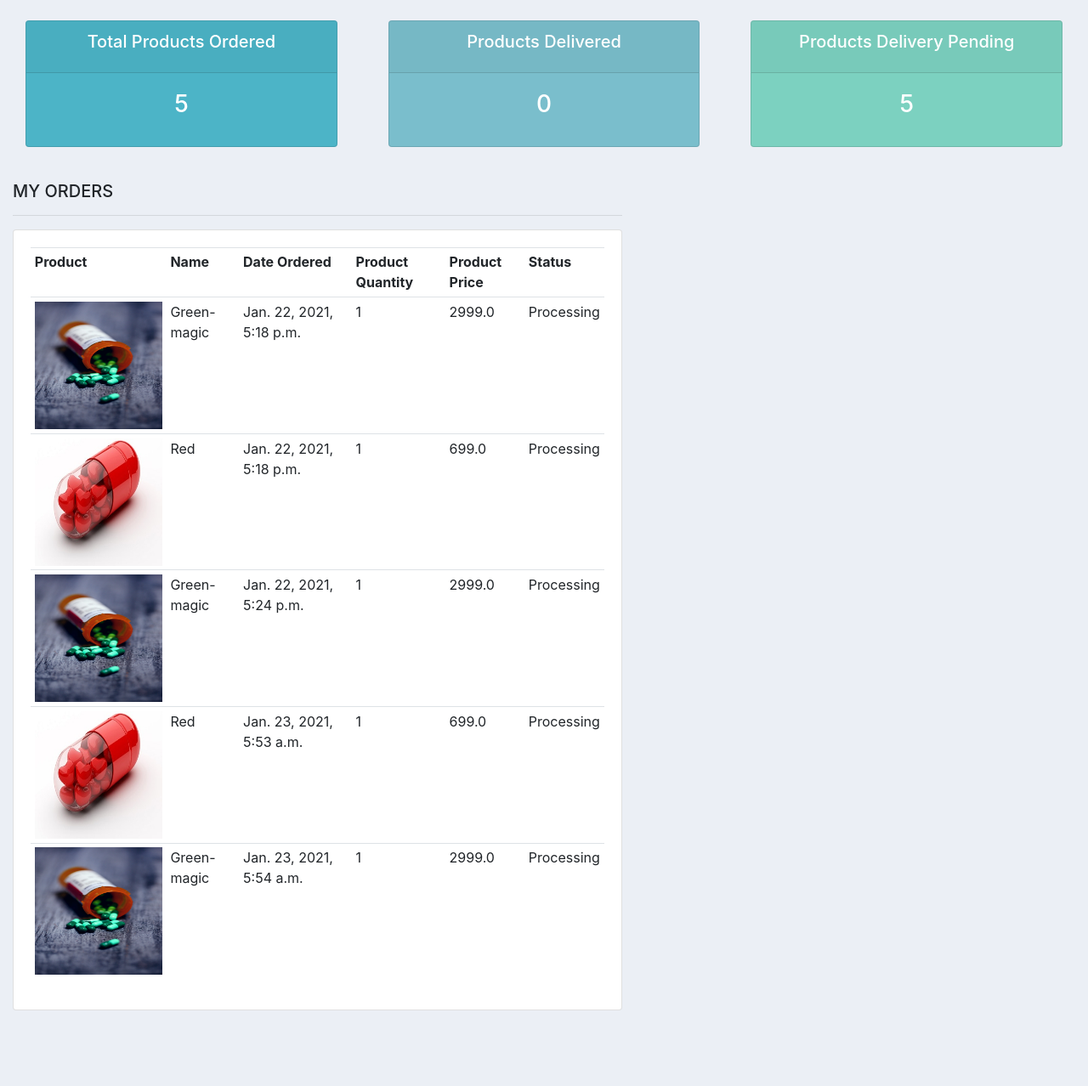
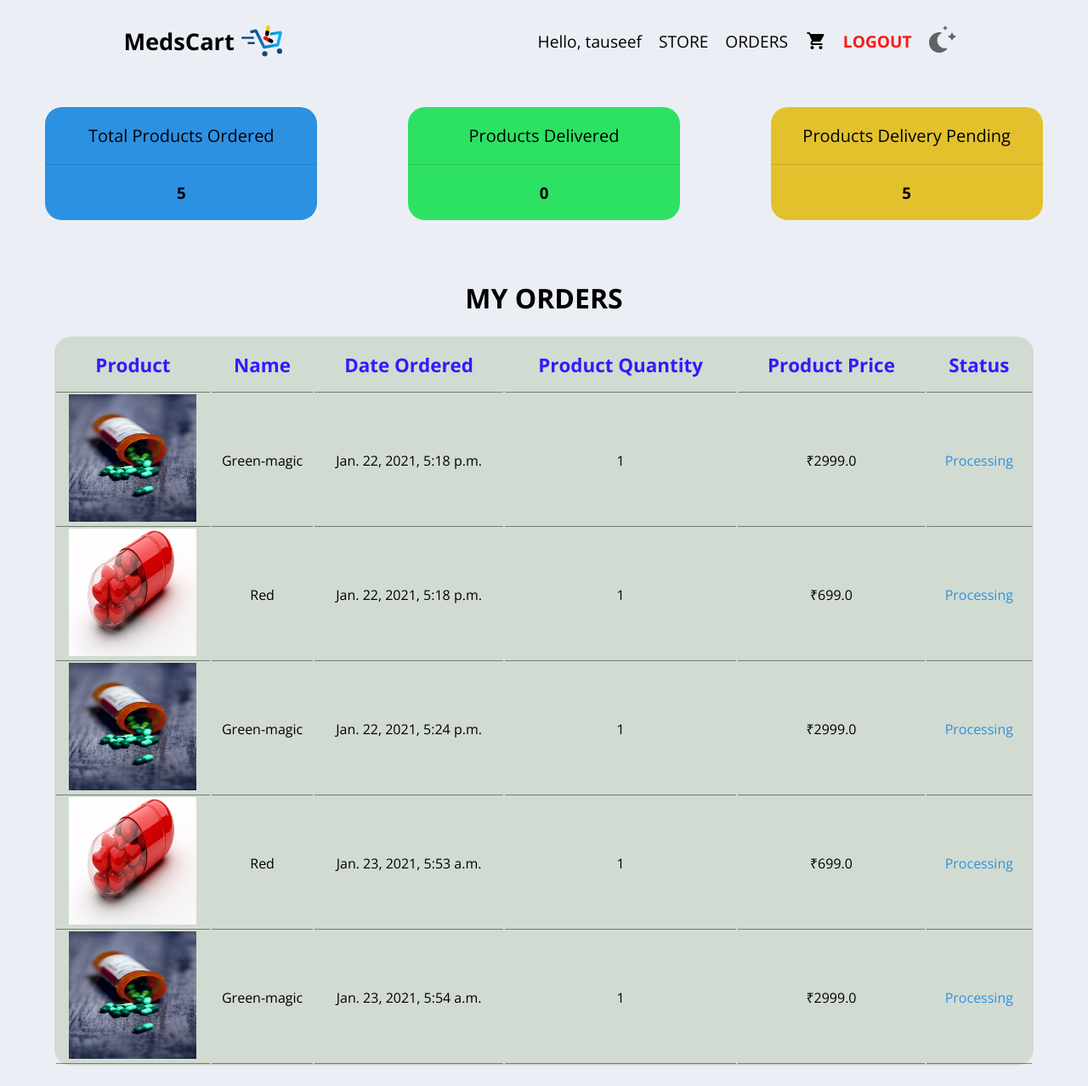
Before and after one commit to Tauseef117/MedsCart-Pharmacy-Website, a Django app: page /my_orders/ in a window 1280 px wide. Shown: the whole page at 85% size. Before the commit the page ends 1189 px from the top, so only its background shows below. Run offline with Django 3.2, Linux system fonts and the light colour scheme; a user stored in the database is signed in; data comes from the database, SQL or seed files in the repository; both versions use the stored data as it was after the commit; some libraries are stand-ins or nearby versions.

Commit message:
orders_css

```diff
--- /dev/null
+++ b/static/css/orders.css
@@ -0,0 +1,332 @@
+@import url("https://fonts.googleapis.com/css2?family=Open+Sans:wght@400;700;800&display=swap");
+* {
+  margin: 0;
+  padding: 0;
+  -webkit-box-sizing: border-box;
+          box-sizing: border-box;
+}
+
+:root {
+  --primary-color-light: #ebeff5;
+  --light-card: #d2dbd1;
+  --primary-color-dark: #12181b;
+  --dark-card: #2a2e35;
+  --black: #000;
+  --white: #fff;
+  --orange: #ee6123;
+  --blue: #22b0f1;
+  --green: #1a881f;
+  --red: #e2514e;
+  --blue-1:#3718ff;
+  --blue-2:#a799ff;
+  --card-l-2: #a6afa6;
+  --card-d-2: #27292c;
+}
+
+.light {
+  --bg: var(--primary-color-light);
+  --text: var(--black);
+  --cart-color: var(--black);
+  --card: var(--light-card);
+  --display-card: var(--card-l-2);
+  --table-heading:var(--blue-1);
+}
+
+.dark {
+  --bg: var(--primary-color-dark);
+  --text: var(--white);
+  --cart-color: var(--white);
+  --card: var(--dark-card);
+  --display-card: var(--card-d-2);
+  --table-heading:var(--blue-2);
+}
+
+body {
+  font-family: "Open Sans", sans-serif;
+  background: var(--bg);
+  color: var(--text);
+  -webkit-transition: background 500ms ease-in-out, color 1000ms ease-in-out;
+  transition: background 500ms ease-in-out, color 1000ms ease-in-out;
+}
+
+.navbar {
+  display: -webkit-box;
+  display: -ms-flexbox;
+  display: flex;
+  margin-top: 1rem;
+  -webkit-box-pack: space-evenly;
+      -ms-flex-pack: space-evenly;
+          justify-content: space-evenly;
+  -webkit-box-align: center;
+      -ms-flex-align: center;
+          align-items: center;
+  min-height: 8vh;
+}
+
+.logo {
+  display: -webkit-box;
+  display: -ms-flexbox;
+  display: flex;
+  -webkit-box-align: center;
+      -ms-flex-align: center;
+          align-items: center;
+  -webkit-box-pack: center;
+      -ms-flex-pack: center;
+          justify-content: center;
+}
+
+.logo a {
+  color: var(--text);
+  text-decoration: none;
+  font-size: 1.7rem;
+  font-weight: bold;
+}
+
+.logo-svg {
+  height: 3rem;
+  width: 3rem;
+  margin-left: 0.5rem;
+}
+
+.search .form-inline {
+  display: -webkit-box;
+  display: -ms-flexbox;
+  display: flex;
+}
+
+.search .form-control {
+  border: none;
+  outline: none;
+  width: 20rem;
+  height: 2.5rem;
+  border-radius: 5px 0 0 5px;
+  padding-left: 1rem;
+}
+
+.search .search-btn {
+  height: 2.5rem;
+  width: 2rem;
+  background-color: #fff;
+  border: none;
+  border-radius: 0 5px 5px 0;
+  cursor: pointer;
+  outline: none;
+}
+
+.search .search-btn img {
+  height: 1.2rem;
+  width: 1.2rem;
+}
+
+.hello-msg {
+  font-size: 1.2rem;
+}
+
+.nav-links {
+  display: -webkit-box;
+  display: -ms-flexbox;
+  display: flex;
+  -ms-flex-pack: distribute;
+      justify-content: space-around;
+  -webkit-box-align: center;
+      -ms-flex-align: center;
+          align-items: center;
+  width: 40%;
+}
+
+.nav-links .logout {
+  color: #ff1717;
+  font-weight: bold;
+}
+
+.nav-links .login {
+  color: #0066ff;
+  font-weight: bold;
+}
+
+.cart-link a {
+  display: -webkit-box;
+  display: -ms-flexbox;
+  display: flex;
+}
+
+.nav-links li {
+  list-style: none;
+}
+
+.nav-links a {
+  color: var(--text);
+  -webkit-transition: color 1000ms ease-in-out;
+  transition: color 1000ms ease-in-out;
+  text-decoration: none;
+  font-size: 1.2rem;
+  text-transform: uppercase;
+}
+
+#cart-icon {
+  width: 25px;
+  display: inline-block;
+  fill: var(--cart-color);
+  -webkit-transition: fill 1000ms ease-in-out;
+  transition: fill 1000ms ease-in-out;
+}
+
+#cart-total {
+  display: block;
+  text-align: center;
+  color: #fff;
+  background-color: red;
+  width: 20px;
+  height: 20px;
+  border-radius: 50%;
+  font-size: 11px;
+  padding-top: 4px;
+}
+
+.light-btn,
+.dark-btn {
+  width: 2rem;
+  height: 2rem;
+  border: none;
+  outline: none;
+  background-color: inherit;
+  cursor: pointer;
+}
+
+.light-btn svg {
+  color: #5f6366;
+  -webkit-transition: all 5ms ease-in-out;
+  transition: all 5ms ease-in-out;
+}
+
+.dark-btn svg {
+  -webkit-transition: all 5ms ease-in-out;
+  transition: all 5ms ease-in-out;
+  color: #5f6366;
+}
+
+.light-btn svg:hover {
+  color: #fff;
+}
+
+.dark-btn svg:hover {
+  color: #000;
+}
+
+.navbar {
+  -ms-flex-pack: distribute;
+      justify-content: space-around;
+}
+
+.nav-links {
+  width: 40%;
+}
+
+.hidden {
+  display: none;
+}
+
+.row {
+  display: -webkit-box;
+  display: -ms-flexbox;
+  display: flex;
+  -ms-flex-pack: distribute;
+      justify-content: space-around;
+  margin: 1.5rem 0;
+}
+
+.row .card {
+  width: 20rem;
+  text-align: center;
+  border-radius: 20px;
+  color: #000;
+}
+
+.row .card-header {
+  padding: 1.25rem;
+  border-bottom: 1px solid rgba(0, 0, 0, 0.125);
+}
+
+.row .card-header h5 {
+  font-size: 1.25rem;
+  font-weight: 500;
+}
+
+.row .card-body {
+  padding: 1.25rem;
+}
+
+.row #total-orders {
+  background-color: #2d91e2;
+}
+
+.row #orders-delivered {
+  background-color: #2de263;
+}
+
+.row #orders-pending {
+  background-color: #e2c12d;
+}
+
+.col-md-12 {
+  width: 100%;
+  display: -webkit-box;
+  display: -ms-flexbox;
+  display: flex;
+  -webkit-box-orient: vertical;
+  -webkit-box-direction: normal;
+      -ms-flex-direction: column;
+          flex-direction: column;
+  -webkit-box-pack: center;
+      -ms-flex-pack: center;
+          justify-content: center;
+  -webkit-box-align: center;
+      -ms-flex-align: center;
+          align-items: center;
+}
+
+.col-md-12 h5 {
+  text-align: center;
+  font-size: 2rem;
+}
+
+.table {
+  background-color: var(--card);
+  border-radius: 20px;
+  width: 90%;
+  margin-top: 1.5rem;
+}
+
+.table tr {
+  color: var(--text);
+  text-align: center;
+}
+
+.table th {
+  color: var(--table-heading);
+  font-size: 1.4rem;
+}
+
+.table th,
+.table td {
+  vertical-align: middle;
+  border-bottom: 1px solid rgba(0, 0, 0, 0.445);
+}
+
+.table th {
+  padding: 1rem;
+}
+
+img {
+  height: 150px;
+  width: 150px;
+}
+
+.green {
+  color: #2de263;
+}
+
+.blue {
+  color: #2d91e2;
+}
+/*# sourceMappingURL=orders.css.map */
--- a/static/js/cart.js
+++ b/static/js/cart.js
@@ -30,6 +30,7 @@ function updateUserOrder(productId, action) {
     })
     .then((data) => {
       console.log("data: ", data);
+      //   reload fix
       location.reload();
     });
 
@@ -91,3 +92,18 @@ imgCont.forEach((cont)=>{
 //   displayContainer.style.display = "none";
 //   // console.log("working");
 // })
+
+
+// Status color change
+const statusNames = document.querySelectorAll('.status');
+statusNames.forEach(element => {
+  if(element.textContent == 'Delivered'){
+    element.classList.add('green');
+  }
+  else if(element.textContent == 'Processing'){
+    element.classList.add('blue');
+  }
+  else if(element.textContent == 'Processing'){
+    element.classList.add('orange');
+  }
+});
--- a/store/models.py
+++ b/store/models.py
@@ -58,7 +58,6 @@ class Order(models.Model):
         total = sum([item.quantity for item in orderitems])
         return total
 
-#a
 class OrderItem(models.Model):
     STATUS = (
         ('Processing', 'Processing'),
--- a/store/templates/store/main.html
+++ b/store/templates/store/main.html
@@ -58,7 +58,6 @@
 
             <li class="cart-link">
                 <a href="{% url 'cart' %}">
-                    <!-- <img src="{% static 'images/cart.svg' %}" id="cart-icon"> -->
                     <svg id="cart-icon" width="20" height="20" viewBox="0 0 20 20"  xmlns="http://www.w3.org/2000/svg">
                         <path class="cart-path-fill" d="M6 16C4.9 16 4.01 16.9 4.01 18C4.01 19.1 4.9 20 6 20C7.1 20 8 19.1 8 18C8 16.9 7.1 16 6 16ZM0 0V2H2L5.6 9.59L4.25 12.04C4.09 12.32 4 12.65 4 13C4 14.1 4.9 15 6 15H18V13H6.42C6.28 13 6.17 12.89 6.17 12.75L6.2 12.63L7.1 11H14.55C15.3 11 15.96 10.59 16.3 9.97L19.88 3.48C19.96 3.34 20 3.17 20 3C20 2.45 19.55 2 19 2H4.21L3.27 0H0ZM16 16C14.9 16 14.01 16.9 14.01 18C14.01 19.1 14.9 20 16 20C17.1 20 18 19.1 18 18C18 16.9 17.1 16 16 16Z" />
                     </svg>
--- a/store/templates/store/main2.html
+++ /dev/null
@@ -1,23 +0,0 @@
-<!DOCTYPE html>
-{% load static %}
-<html>
-<head>
-	<link rel="stylesheet" href="https://stackpath.bootstrapcdn.com/bootstrap/4.3.1/css/bootstrap.min.css" integrity="sha384-ggOyR0iXCbMQv3Xipma34MD+dH/1fQ784/j6cY/iJTQUOhcWr7x9JvoRxT2MZw1T" crossorigin="anonymous">
-
-
-</head>
-<body>
-	<div class="container-fluid">
-	{% block content %}
-
-
-
-	{% endblock %}
-    </div>
-
-</body>
-
-<script src="https://code.jquery.com/jquery-3.3.1.slim.min.js" integrity="sha384-q8i/X+965DzO0rT7abK41JStQIAqVgRVzpbzo5smXKp4YfRvH+8abtTE1Pi6jizo" crossorigin="anonymous"></script>
-<script src="https://cdnjs.cloudflare.com/ajax/libs/popper.js/1.14.7/umd/popper.min.js" integrity="sha384-UO2eT0CpHqdSJQ6hJty5KVphtPhzWj9WO1clHTMGa3JDZwrnQq4sF86dIHNDz0W1" crossorigin="anonymous"></script>
-<script src="https://stackpath.bootstrapcdn.com/bootstrap/4.3.1/js/bootstrap.min.js" integrity="sha384-JjSmVgyd0p3pXB1rRibZUAYoIIy6OrQ6VrjIEaFf/nJGzIxFDsf4x0xIM+B07jRM" crossorigin="anonymous"></script>
-</html>
--- a/store/templates/store/my_orders.html
+++ b/store/templates/store/my_orders.html
@@ -1,36 +1,133 @@
-{%  extends 'store/main2.html' %}
+<!DOCTYPE html>
+{% load static %}
+<html>
+  <head>
+    <meta charset="UTF-8" />
+    <meta name="viewport" content="width=device-width, initial-scale=1.0" />
+    <link rel="stylesheet" href="{% static 'css/orders.css' %}" />
+    <title>My Orders</title>
 
-{% block content %}
-
-{%  include 'store/status.html' %}
-
-<br>
-<style>
-	body{
-		background-color: #ebeff5;
+  </head>
+  <body class="light">
+    <nav class="navbar">
+      <!-- Logo -->
+      <div class="logo">
+        <a class="navbar-brand" href="{% url 'store' %}">MedsCart</a>
+        <img src="{% static 'images/logo5.svg' %}" class="logo-svg" />
+      </div>
+      <ul class="nav-links">
+        <li>
+          <span class="hello-msg">Hello, {{request.user}}</span>
+        </li>
+        <li>
+          <a class="nav-link" href="{% url 'store' %}">Store</a>
+        </li>
+        <li>
+          <a class="nav-link" href="{% url 'my_orders' %}">Orders</a>
+        </li>
+        <li class="cart-link">
+          <a href="{% url 'cart' %}">
+            <svg
+              id="cart-icon"
+              width="20"
+              height="20"
+              viewBox="0 0 20 20"
+              xmlns="http://www.w3.org/2000/svg"
+            >
+              <path
+                class="cart-path-fill"
+                d="M6 16C4.9 16 4.01 16.9 4.01 18C4.01 19.1 4.9 20 6 20C7.1 20 8 19.1 8 18C8 16.9 7.1 16 6 16ZM0 0V2H2L5.6 9.59L4.25 12.04C4.09 12.32 4 12.65 4 13C4 14.1 4.9 15 6 15H18V13H6.42C6.28 13 6.17 12.89 6.17 12.75L6.2 12.63L7.1 11H14.55C15.3 11 15.96 10.59 16.3 9.97L19.88 3.48C19.96 3.34 20 3.17 20 3C20 2.45 19.55 2 19 2H4.21L3.27 0H0ZM16 16C14.9 16 14.01 16.9 14.01 18C14.01 19.1 14.9 20 16 20C17.1 20 18 19.1 18 18C18 16.9 17.1 16 16 16Z"
+              />
+            </svg>
+            <!-- <p id="cart-total">{{orders.get_cartItems}}</p> -->
+          </a>
+        </li>
+        <li>
+          {% if user.is_anonymous %}
+          <a href="{% url 'login' %}" class="login">Login</a>
+          {% else %}
+          <a href="{% url 'logout' %}" class="logout">Logout</a>
+          {% endif %}
+        </li>
+        <li>
+          <button class="light-btn">
+            <svg viewBox="0 0 512 512">
+              <g>
+                <path
+                  fill="currentColor"
+                  d="M502.42 240.5l-94.7-47.3 33.5-100.4c4.5-13.6-8.4-26.5-21.9-21.9l-100.4 33.5-47.41-94.8a17.31 17.31 0 0 0-31 0l-47.3 94.7L92.7 70.8c-13.6-4.5-26.5 8.4-21.9 21.9l33.5 100.4-94.7 47.4a17.31 17.31 0 0 0 0 31l94.7 47.3-33.5 100.5c-4.5 13.6 8.4 26.5 21.9 21.9l100.41-33.5 47.3 94.7a17.31 17.31 0 0 0 31 0l47.31-94.7 100.4 33.5c13.6 4.5 26.5-8.4 21.9-21.9l-33.5-100.4 94.7-47.3a17.33 17.33 0 0 0 .2-31.1zm-155.9 106c-49.91 49.9-131.11 49.9-181 0a128.13 128.13 0 0 1 0-181c49.9-49.9 131.1-49.9 181 0a128.13 128.13 0 0 1 0 181z"
+                  class="fk-secondary"
+                ></path>
+                <path
+                  fill="currentColor"
+                  d="M352 256a96 96 0 1 1-96-96 96.15 96.15 0 0 1 96 96z"
+                  class="fk-primary"
+                ></path>
+              </g>
+            </svg>
+          </button>
+          <button class="dark-btn">
+            <svg viewBox="0 0 512 512">
+              <g>
+                <path
+                  fill="currentColor"
+                  d="M320 32L304 0l-16 32-32 16 32 16 16 32 16-32 32-16zm138.7 149.3L432 128l-26.7 53.3L352 208l53.3 26.7L432 288l26.7-53.3L512 208z"
+                  class="fk-secondary"
+                ></path>
+                <path
+                  fill="currentColor"
+                  d="M332.2 426.4c8.1-1.6 13.9 8 8.6 14.5a191.18 191.18 0 0 1-149 71.1C85.8 512 0 426 0 320c0-120 108.7-210.6 227-188.8 8.2 1.6 10.1 12.6 2.8 16.7a150.3 150.3 0 0 0-76.1 130.8c0 94 85.4 165.4 178.5 147.7z"
+                  class="fk-primary"
+                ></path>
+              </g>
+            </svg>
+          </button>
+          <script>
+            const theme = localStorage.getItem("theme");
+            if (!theme) {
+              document.querySelector(".light-btn").classList.add("hidden");
             }
-	#total-orders{
-		background-color: #4cb4c7;
-	}
-	#orders-delivered{
-		background-color: #7abecc;
-	}
-	#orders-pending{
-		background-color: #7CD1C0;
-	}
-	img{
-		height: 150px;
-  		width: 150px;
-	}
-</style>
+          </script>
+        </li>
+      </ul>
+    </nav>
+    <div class="container-fluid">
+      <br />
 
       <div class="row">
+        <div class="card text-center" id="total-orders">
+          <div class="card-header">
+            <h5 class="card-title">Total Products Ordered</h5>
+          </div>
+          <div class="card-body">
+            <h3 class="card-title">{{total_orders}}</h3>
+          </div>
+        </div>
 
-	<div class="col-md-7">
+        <div class="card text-center" id="orders-delivered">
+          <div class="card-header">
+            <h5 class="card-title">Products Delivered</h5>
+          </div>
+          <div class="card-body">
+            <h3 class="card-title">{{delivered}}</h3>
+          </div>
+        </div>
+
+        <div class="card text-center" id="orders-pending">
+          <div class="card-header">
+            <h5 class="card-title">Products Delivery Pending</h5>
+          </div>
+          <div class="card-body">
+            <h3 class="card-title">{{pending}}</h3>
+          </div>
+        </div>
+      </div>
+      <br />
+      <div class="row">
+        <div class="col-md-12">
           <h5>MY ORDERS</h5>
-		<hr>
-		<div class="card card-body">
-			<table class="table table-sm">
+          <!-- <div class="card card-body"> -->
+          <table class="table">
             <tr>
               <th>Product</th>
               <th>Name</th>
@@ -39,27 +136,25 @@
               <th>Product Price</th>
               <th>Status</th>
             </tr>
-
             {% for order in orders %}
             <tr>
               <td>
                 <div class="image-container">
-                				<img src="{{order.product.imageURL}}" class="thumbnail">
+                  <img src="{{order.product.imageURL}}" class="thumbnail" />
                 </div>
               </td>
               <td>{{order.product}}</td>
               <td>{{order.date_added}}</td>
               <td>{{order.quantity}}</td>
-						<td>{{order.get_total}}</td>
-						<td>{{order.status}}</td>
-
+              <td>₹{{order.get_total}}</td>
+              <td class="status">{{order.status}}</td>
             </tr>
             {% endfor %}
-
           </table>
+          <!-- </div> -->
         </div>
       </div>
-
     </div>
-
-{% endblock %}
+  </body>
+  <script src="{% static 'js/cart.js' %}" type="text/javascript"></script>
+</html>
--- a/store/templates/store/status.html
+++ /dev/null
@@ -1,42 +0,0 @@
-<br>
-
-<div class="row">
-	<div class="col">
-		<div class="col-md">
-			<div class="card text-center text-white  mb-3" id="total-orders">
-			  	<div class="card-header">
-			  		<h5 class="card-title">Total Products Ordered</h5>
-			  	</div>
-			  	<div class="card-body">
-			    	<h3 class="card-title">{{total_orders}}</h3>
-			  	</div>
-			</div>
-		</div>
-	</div>
-
-	<div class="col">
-		<div class="col-md">
-			<div class="card text-center text-white  mb-3" id="orders-delivered">
-			  	<div class="card-header">
-			  		<h5 class="card-title">Products Delivered</h5>
-			  	</div>
-			  	<div class="card-body">
-			    	<h3 class="card-title">{{delivered}}</h3>
-			  	</div>
-			</div>
-		</div>
-	</div>
-
-	<div class="col">
-		<div class="col-md">
-			<div class="card text-center text-white  mb-3" id="orders-pending">
-			  	<div class="card-header">
-			  		<h5 class="card-title">Products Delivery Pending </h5>
-			  	</div>
-			  	<div class="card-body">
-			    	<h3 class="card-title">{{pending}}</h3>
-			  	</div>
-			</div>
-		</div>
-	</div>
-</div>
--- a/store/urls.py
+++ b/store/urls.py
@@ -11,7 +11,6 @@ urlpatterns = [
 	path('login/', views.loginPage, name="login"),
 	path('logout/', views.logoutUser, name="logout"),
     path('search/', views.search, name="search "),
-    #a
     path('my_orders/', views.my_orders, name="my_orders")
 
 ]
--- a/store/views.py
+++ b/store/views.py
@@ -168,7 +168,6 @@ def processOrder(request):
         )
     return JsonResponse('Payment complete!', safe=False)
 
-#a
 @login_required(login_url='login')
 def my_orders(request):
 	orders = OrderItem.objects.filter(customer=request.user.customer)
```
Also changed, not shown: static/css/style.css (+46 -33 lines), db.sqlite3. Lines whose indentation alone changed are shown as unchanged.
